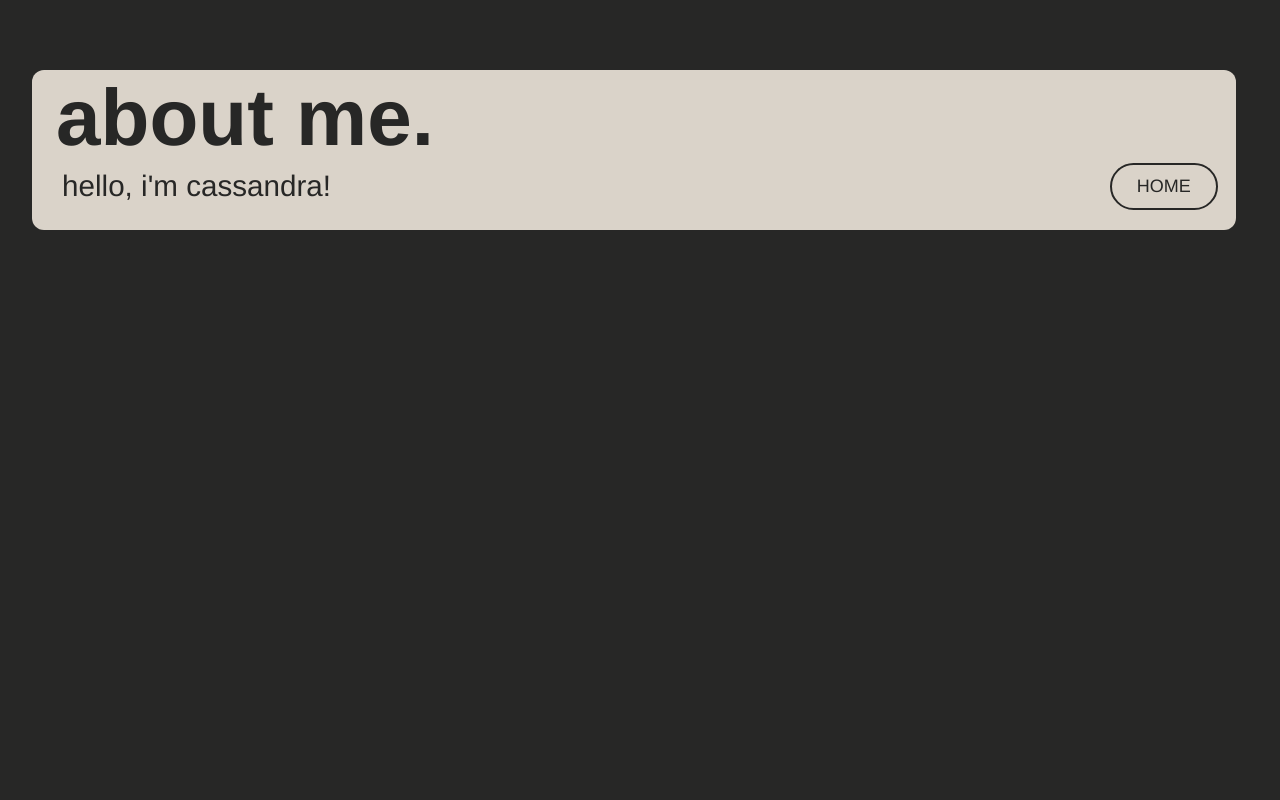
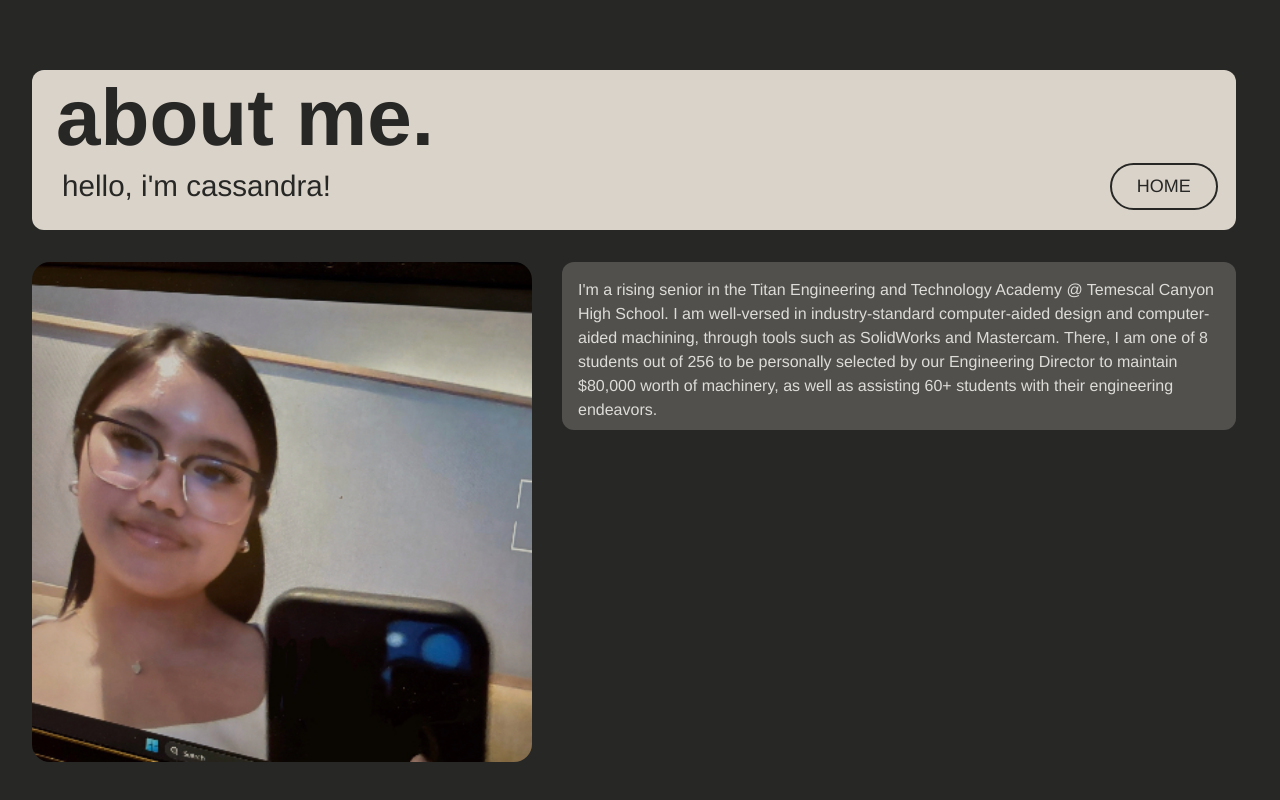
Before and after one commit to cassandracaluag/CassandraCaluag-KKCF-Capstone, a plain HTML site: page index.html in a window 1280 px wide. Shown: the part 849-1649 px from the top of the page. Drawn offline with nearby package versions, Linux system fonts and the light colour scheme.

Commit message:
changed picture; added more sections to 'about'

```diff
--- a/index.html
+++ b/index.html
@@ -5,8 +5,9 @@
   <meta charset="utf-8">
   <meta name="viewport" content="width=device-width">
   <title>Cassandra Caluag</title>
-  <!-- bootstrap implementation -->
+  <!-- add-ons -->
   <link href="https://cdn.jsdelivr.net/npm/bootstrap@5.3.3/dist/css/bootstrap.min.css" rel="stylesheet">
+  <link href="https://fonts.googleapis.com/css2?family=Poppins:wght@300;400;500;600;700&display=swap" rel="stylesheet">
   <link href="style.css" rel="stylesheet" type="text/css" />
 </head>
 
@@ -68,11 +69,23 @@
   </section>
   <!-- section 2 | about me -->
   <section id="about">
+    <!-- about me / header -->
     <div class="rounded-rectangle-about">
       <h1>about me.</h1>
       <h2>hello, i'm cassandra!</h2>
       <div class="button-wrapper">
         <button class="home-button" onclick="window.location.href='index.html'">HOME</button>
+      </div>
+    </div>
+    <!-- about me / picture of me! -->
+    <div class="flex-container">
+      <img src="assets/cassie-pic.jpg" class="rounded-pfp"> <!-- UPDATE W/PHOTO -->
+      <div class="rounded-rectangle-excerpt">
+        <p>I'm a rising senior in the Titan Engineering and Technology Academy @ Temescal Canyon High School. I am
+          well-versed in industry-standard computer-aided design and computer-aided machining, through tools such as
+          SolidWorks and Mastercam. There, I am one of 8 students out of 256 to be personally selected by our Engineering
+          Director to maintain $80,000 worth of machinery, as well as assisting 60+ students with their engineering
+          endeavors.</p>
       </div>
     </div>
   </section>
--- a/style.css
+++ b/style.css
@@ -146,7 +146,6 @@ nav ul {
   border-radius: 12px;
   margin: 0 auto;
   color: #272726;
-  position: relative;
 }
 
 
@@ -175,6 +174,37 @@ nav ul {
   margin: 0 auto;
 }
 
+.rounded-pfp {
+  margin-top: 2rem;
+  border-radius: 18px;
+  width: 500px;
+  height: 500px;
+  object-fit: cover;
+}
+
+.flex-container {
+  display: flex;
+  gap:30px;
+}
+
+.rounded-rectangle-excerpt {
+  width: 99%;
+  height: 10.5rem;
+  background-color:#51504D;
+  border-radius: 12px;
+  margin-top: 2rem;
+  margin-right:0.74rem;
+  padding: 1rem;
+}
+.rounded-rectangle-excerpt p {
+  font-family: "Helvetica Neue", Helvetica, sans-serif;
+  color: #DDDCD8;
+  font-size: 1rem;
+  font-weight: 400;
+}
+
+
+
 
 /* fix later - better responsiveness */
 @media (max-width: 1000px) {
```
Also changed, not shown: assets/cassie-pic.jpg (added).
